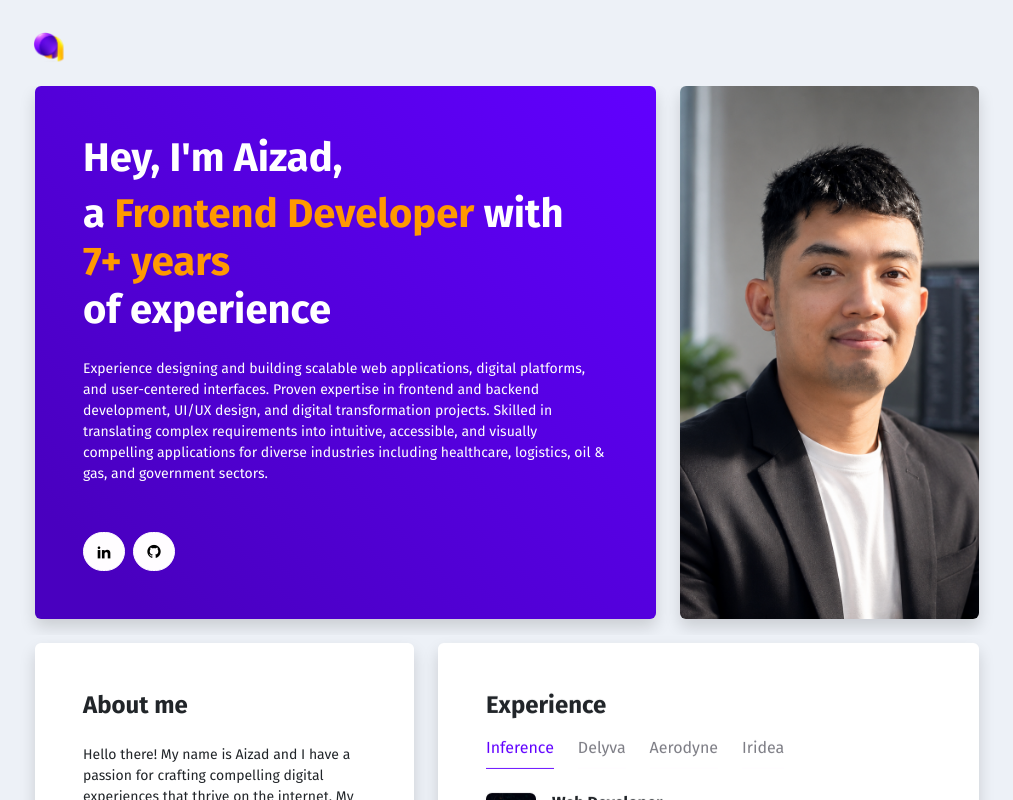
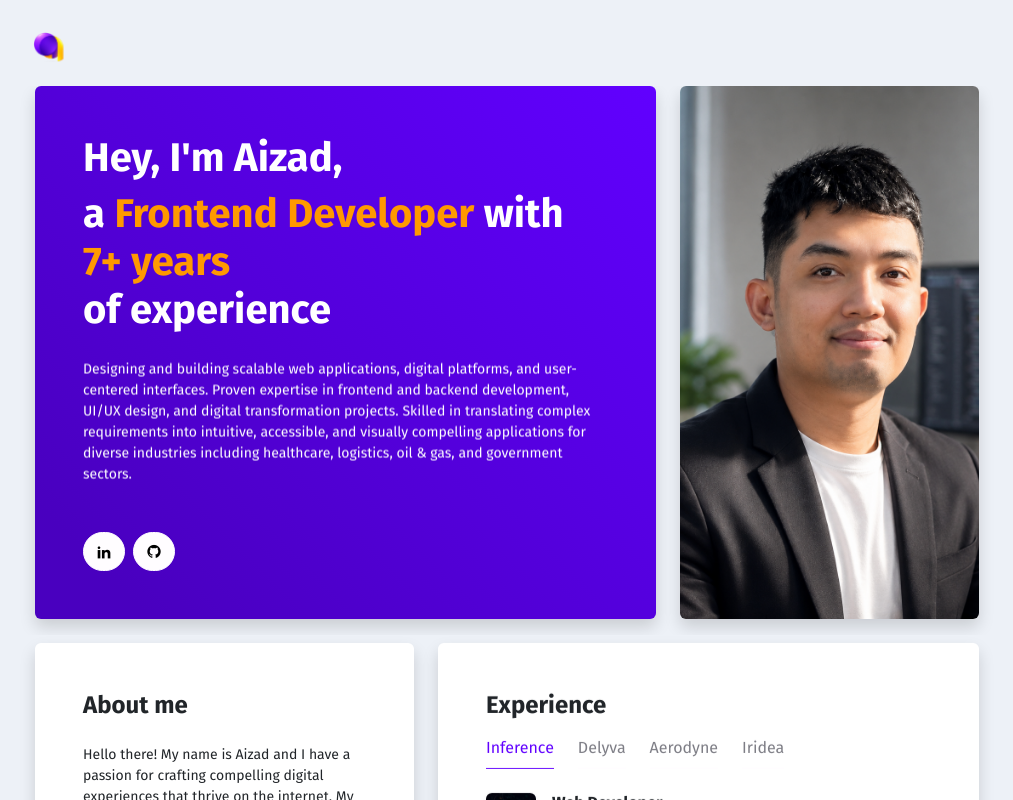
Before and after one commit to aizadzari/Responsive-dashboard-D1mo-test, a React (Create React App) app: page /landing in a window 1280 px wide. Shown: the top 800 px of the page, without its empty margins (133-1146 px from the left). Built offline with nearby package versions, Linux system fonts and the light colour scheme.

Commit message:
update header

```diff
--- a/src/Components/Layout/Content.js
+++ b/src/Components/Layout/Content.js
@@ -97,7 +97,7 @@ const Content = () => {
                                         <h1 className='animate-box-2 fw-bold' ref={setBoxRef(1)} style={{ transitionDelay: "400ms" }}>a <span className='text-secondary'>Frontend Developer</span> with <span className='text-secondary'>7+ years</span> <br /> of experience</h1>
 
                                         {/* <p className='small mt-4 animate-box-3' ref={setBoxRef(2)} style={{ transitionDelay: "500ms" }}>As an experienced frontend developer, I possess a diverse and promising skillset that enables me to bring forth expertise in designing, developing, and maintaining software systems.</p> */}
-<p className='small mt-4 animate-box-3' ref={setBoxRef(2)} style={{ transitionDelay: "500ms" }}>Experience designing and building scalable web applications, digital
+<p className='small mt-4 animate-box-3' ref={setBoxRef(2)} style={{ transitionDelay: "500ms" }}>Designing and building scalable web applications, digital
 platforms, and user-centered interfaces. Proven expertise in frontend and backend development, UI/UX design,
 and digital transformation projects. Skilled in translating complex requirements into intuitive, accessible, and
 visually compelling applications for diverse industries including healthcare, logistics, oil & gas, and government
```
